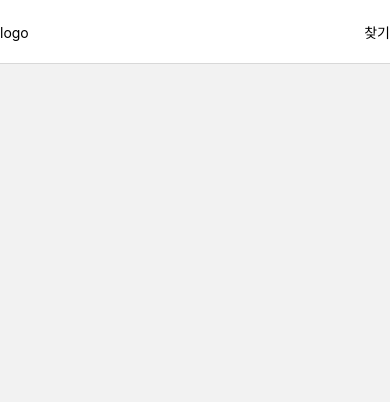
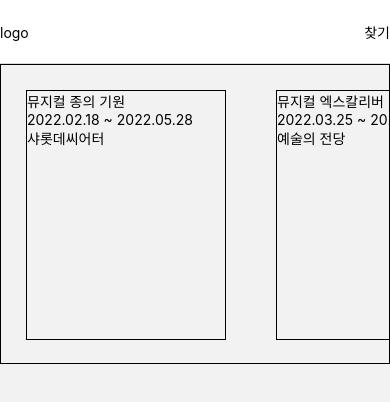
Before and after one commit to jypark8806/retail, a React Native app: screen /home in a window 390 px wide. Shown: the top 402 px of the page. Built offline with nearby package versions, Linux system fonts and the light colour scheme.

Commit message:
2023/01/12(Thur) bey - 공연정보 그리는 작업 진행 중

```diff
--- a/src/components/CommonFlatList.tsx
+++ b/src/components/CommonFlatList.tsx
@@ -26,6 +26,7 @@ const CommonFlatList = () => {
                 data={ datas}
                 renderItem={ renderingItem}
                 horizontal={ true}
+                showsHorizontalScrollIndicator={ false}
             />
         </View>
     )
--- a/src/screens/home/index.tsx
+++ b/src/screens/home/index.tsx
@@ -1,12 +1,14 @@
 /* eslint-disable prettier/prettier */
 import React from 'react';
 import {Text, View} from "react-native";
+import CommonFlatList from '../../Components/CommonFlatList';
 
 export const home = (props: any) => {
     return (
         <View style={{flex: 1}}>
             {/* main */}
             {/* 진행공연 */}
+            <CommonFlatList />
             {/* 예정공연 */}
             {/* bottomTab */}
         </View>
```
